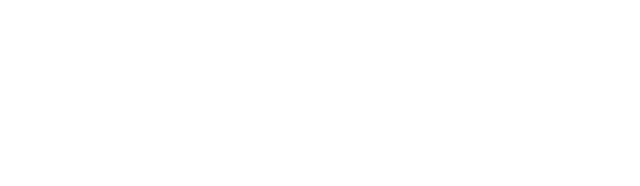
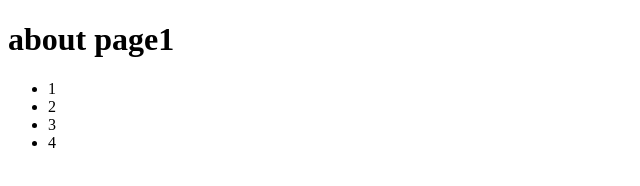
Before and after one commit to coolfrozenman/module-1, a plain HTML site: page about.html in a window 1280 px wide. Shown: the whole page, without its empty margins (0-640 px from the left). Drawn offline with Linux system fonts and the light colour scheme.

Commit message:
added html structure

```diff
--- a/about.html
+++ b/about.html
@@ -6,5 +6,17 @@
     <meta name="viewport" content="width=device-width, initial-scale=1.0" />
     <title>Document</title>
   </head>
-  <body></body>
+  <body>
+    <h1>about page1</h1>
+    <header>
+      <nav>
+        <ul>
+          <li>1</li>
+          <li>2</li>
+          <li>3</li>
+          <li>4</li>
+        </ul>
+      </nav>
+    </header>
+  </body>
 </html>
```
Also changed, not shown: index.html (+5 -0 lines).
